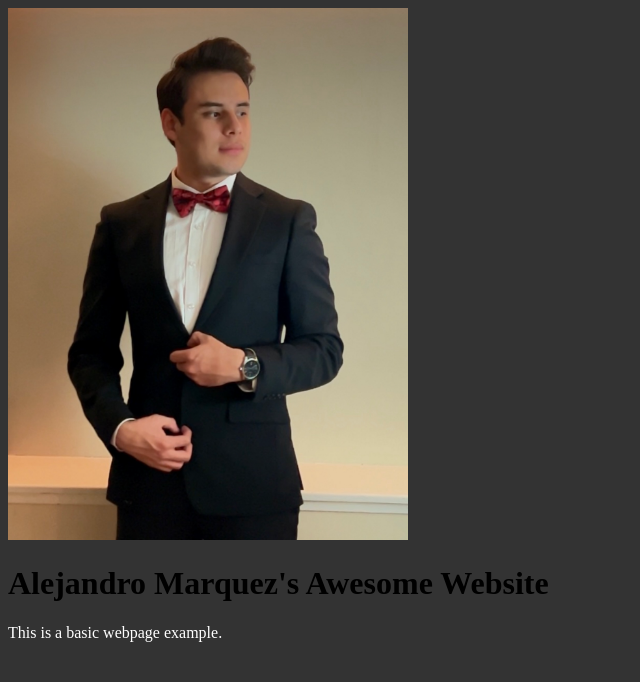
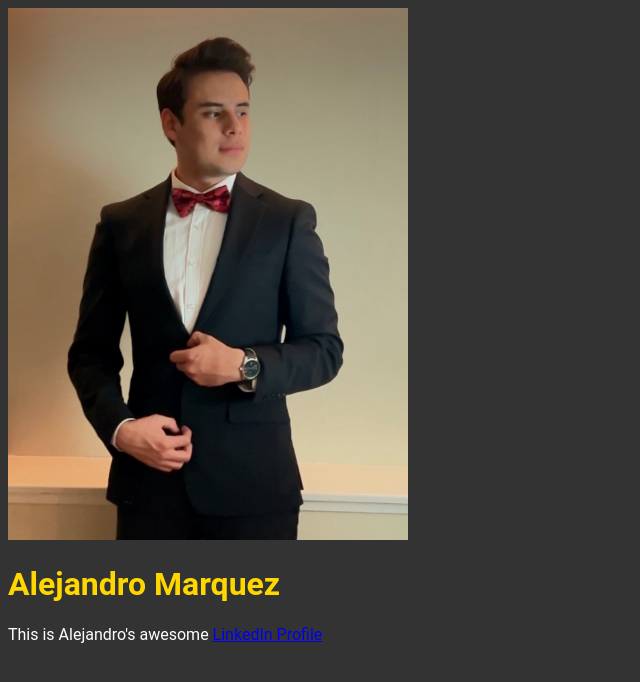
Before and after one commit to alejandro521/alejandro521.github.io, a plain HTML site: page index.html in a window 1280 px wide. Shown: the whole page, without its empty margins (0-640 px from the left). Drawn offline with Linux system fonts and the light colour scheme.

Commit message:
better fonts

```diff
--- a/index.html
+++ b/index.html
@@ -9,8 +9,11 @@
   <body>
     <img src="alejandro.jpg" alt="Picture of Alejandro" width="400" />
     <div class="container">
-      <h1>Alejandro Marquez's Awesome Website</h1>
-      <p>This is a basic webpage example.</p>
+      <h1>Alejandro Marquez</h1>
+      <p>
+        This is Alejandro's awesome
+        <a href="https://www.linkedin.com/in/alejandomarquez/">LinkedIn Profile</a>
+      </p>
     </div>
   </body>
 </html>
--- a/styles.css
+++ b/styles.css
@@ -1,4 +1,11 @@
 body {
     background-color: #333333; /* Replace with your desired background color */
 }
-p { color: #FFFFFF; }
+h1 {
+    color: #FFD700;
+    font-family: 'Roboto', sans-serif;
+}
+p {
+    color: #FFFFFF;
+    font-family: 'Roboto', sans-serif;
+}
```
